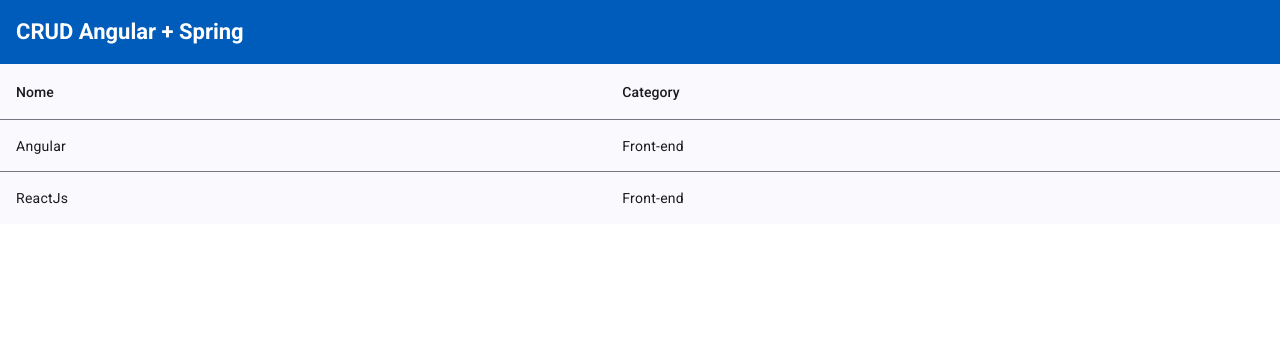
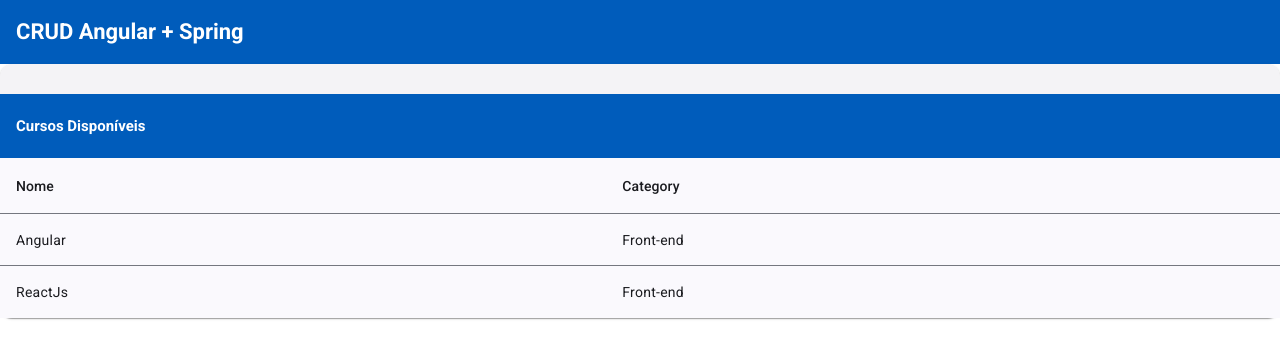
Before and after one commit to caiocvo/angular-crud-loiane, an Angular app in the folder crud-angular/: page /courses in a window 1280 px wide. Shown: the top 358 px of the page. Built offline with nearby package versions, Linux system fonts and the light colour scheme.

Commit message:
Separação dos imports do angular material em um único módulo

```diff
--- a/crud-angular/src/app/app.routes.ts
+++ b/crud-angular/src/app/app.routes.ts
@@ -10,6 +10,5 @@
     //loadChildren é o Lazy Loading
     loadChildren: () => import('./courses/courses-module').then((m) => m.CoursesModule),
     //Aqui defino o caminho de entrada para outros componentes de curso
-    //Excemplo courses/student      courses/teacher
   },
 ];
--- a/crud-angular/src/app/courses/courses-module.ts
+++ b/crud-angular/src/app/courses/courses-module.ts
@@ -1,11 +1,11 @@
 import { NgModule } from '@angular/core';
 import { CommonModule } from '@angular/common';
 import { CoursesRoutingModule } from './courses-routing-module';
-import { MatListModule } from '@angular/material/list';
 import { Courses } from './courses/courses';
-import { MatTableModule } from '@angular/material/table';
+import { AppMaterialModule } from '../shared/app-material/app-material-module';
+
 @NgModule({
   declarations: [Courses],
-  imports: [CommonModule, CoursesRoutingModule, MatListModule, MatTableModule],
+  imports: [CommonModule, CoursesRoutingModule, AppMaterialModule],
 })
 export class CoursesModule {}
--- a/crud-angular/src/app/courses/courses/courses.html
+++ b/crud-angular/src/app/courses/courses/courses.html
@@ -1,3 +1,9 @@
+<mat-card>
+
+  <mat-toolbar>
+    <span>Cursos Disponíveis</span>
+  </mat-toolbar>
+
   <table mat-table [dataSource]="courses" class="mat-elevation-z8">
     <!--- Note that these columns can be defined in any order.
         The actual rendered columns are set as a property on the row definition" -->
@@ -18,3 +24,4 @@
     <tr mat-header-row *matHeaderRowDef="displayedColumns"></tr>
     <tr mat-row *matRowDef="let row; columns: displayedColumns"></tr>
   </table>
+</mat-card>
--- a/crud-angular/src/app/courses/courses/courses.scss
+++ b/crud-angular/src/app/courses/courses/courses.scss
@@ -0,0 +1,12 @@
+.mat-toolbar {
+  background-color: var(--mat-sys-primary);
+  color: var(--mat-sys-on-primary);
+  margin-top: 30px;
+}
+.example-spacer {
+  flex: 1 1 auto;
+}
+span {
+  font-weight: bold;
+  font-size: 15px;
+}
--- a/crud-angular/src/app/courses/courses/courses.ts
+++ b/crud-angular/src/app/courses/courses/courses.ts
@@ -10,7 +10,7 @@
 export class Courses {
   courses: Course[] = [
     { _id: 1, name: 'Angular', category: 'Front-end' },
-    { _id: 1, name: 'ReactJs', category: 'Front-end' },
+    { _id: 2, name: 'ReactJs', category: 'Front-end' },
   ];
   displayedColumns = ['name', 'category'];
 }
--- a/crud-angular/src/styles.scss
+++ b/crud-angular/src/styles.scss
@@ -1,5 +1,6 @@
 @use '@angular/material' as mat;
 * {
+  box-sizing: border-box;
   margin: 0;
   padding: 0;
 }
```
Also changed, not shown: crud-angular/src/app/components/navbar/navbar.ts (+3 -4 lines), crud-angular/src/app/shared/app-material/app-material-module.ts (added, +19 -0 lines). Lines whose indentation alone changed are shown as unchanged.
